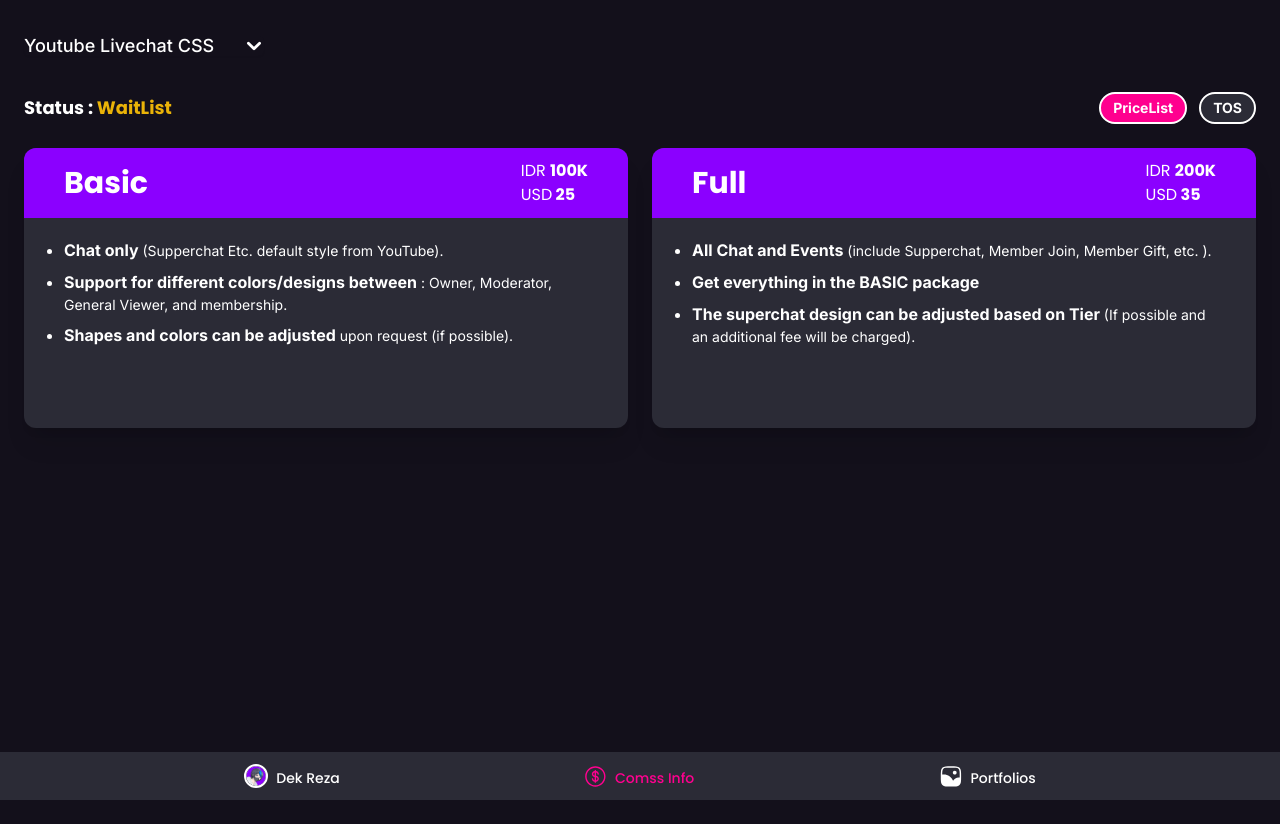
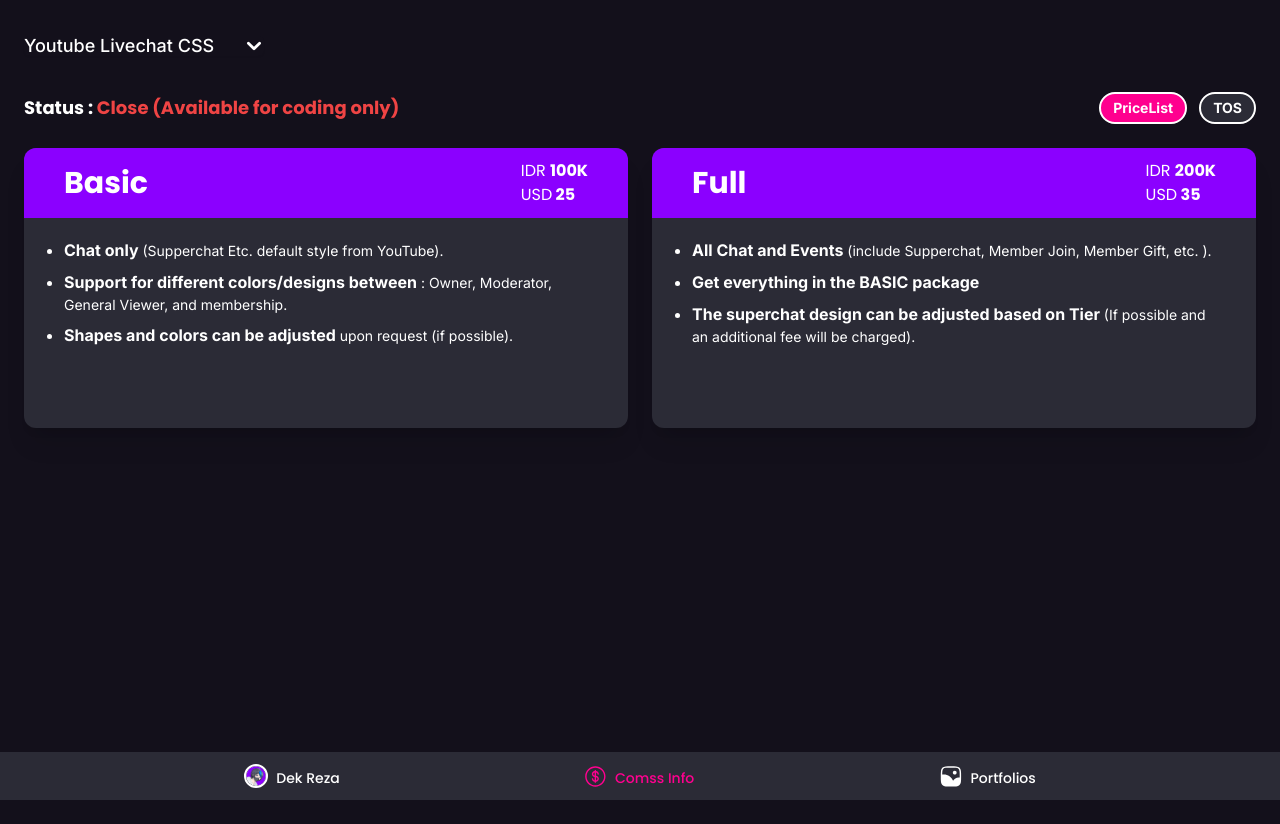
Before and after one commit to AkbarFahreza/jumping-tiger-rawr, a Next.js app: page /comms-info in a window 1280 px wide. Built offline with nearby package versions, Linux system fonts and the light colour scheme.

Commit message:
change YTLC status

```diff
--- a/components/comms-info/CommsYTLC/YTLC_CommsPage.jsx
+++ b/components/comms-info/CommsYTLC/YTLC_CommsPage.jsx
@@ -15,7 +15,10 @@
     <div className="relative mobile-container">
       <div className="flex flex-row justify-between items-center  my-6">
         <p className="mobile-heading-b text-white">
-          Status : <span className="text-yellow-500">WaitList</span>
+          Status :{" "}
+          <span className="text-red-500">
+            Close (Available for coding only)
+          </span>
         </p>
         <div className="flex flex-row space-x-3">
           <button
```
